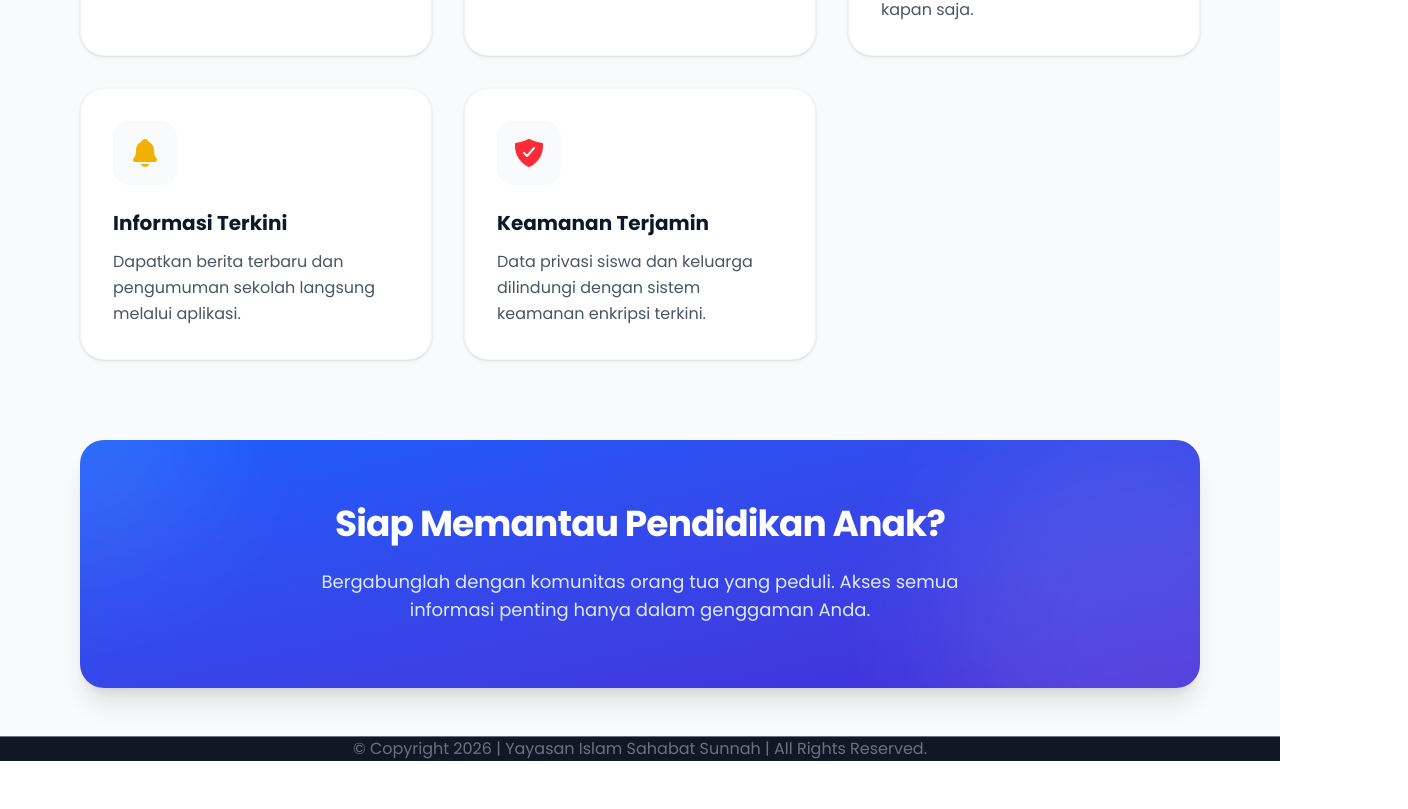
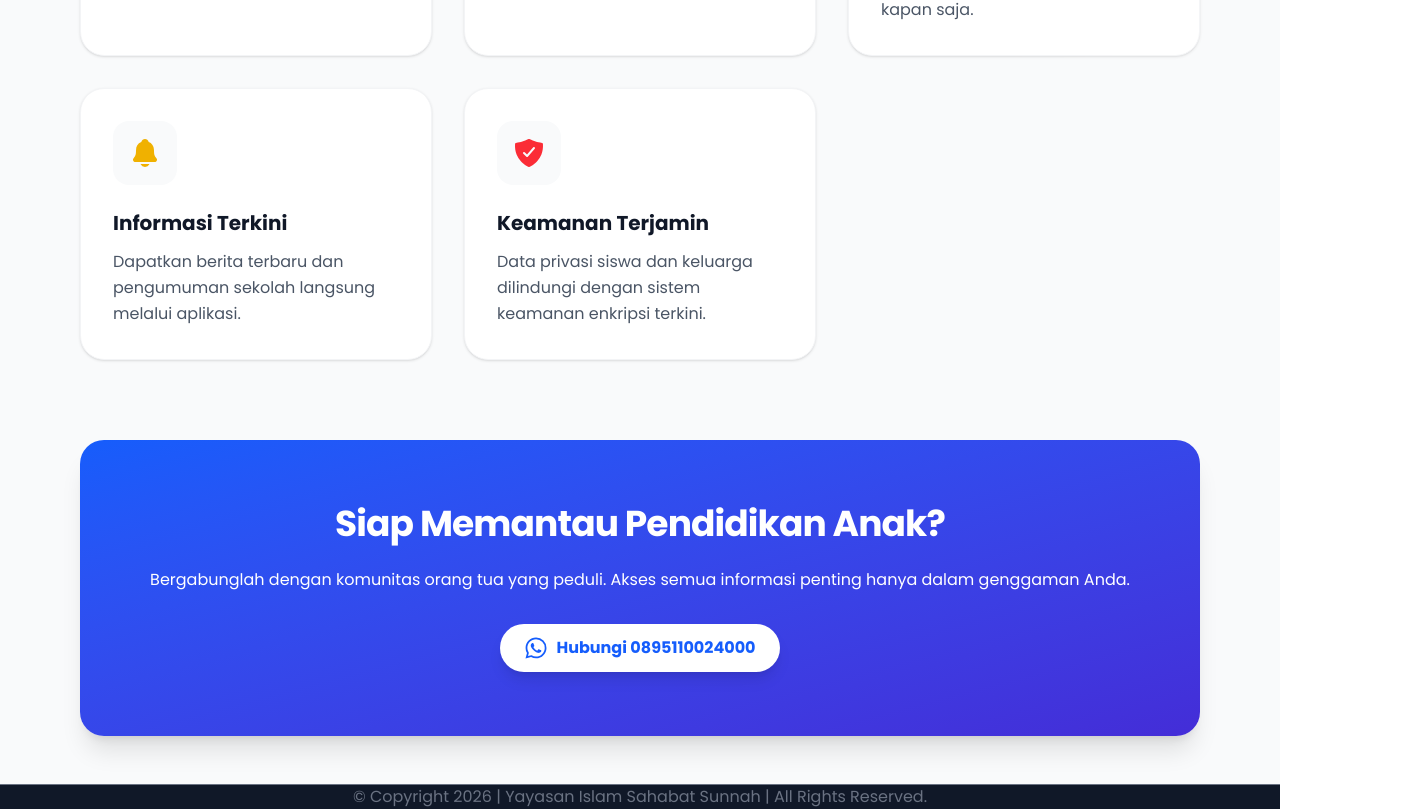
Before and after one commit to ProjectAmy/walimurid, a Next.js app: page /about in a window 1280 px wide. Shown: the part 744-1553 px from the top of the page, 1408 px wide, since content can reach past the window. Before the commit the page ends 1505 px from the top, so only its background shows below. Built offline with nearby package versions, Linux system fonts and the light colour scheme; no server answers.

Commit message:
add contact

```diff
--- a/app/about/page.tsx
+++ b/app/about/page.tsx
@@ -1,4 +1,4 @@
-import { IoStatsChart, IoSchool, IoWallet, IoNotifications, IoShieldCheckmark, IoInformationCircle } from "react-icons/io5";
+import { IoStatsChart, IoSchool, IoWallet, IoNotifications, IoShieldCheckmark, IoInformationCircle, IoLogoWhatsapp } from "react-icons/io5";
 
 const features = [
     {
@@ -67,15 +67,24 @@ const AboutPage = () => {
             <div className="bg-gradient-to-br from-blue-600 to-indigo-700 rounded-3xl p-10 md:p-16 text-center text-white shadow-xl overflow-hidden relative isolate">
                 <div className="relative z-10">
                     <h2 className="text-3xl md:text-4xl font-bold mb-6 tracking-tight">Siap Memantau Pendidikan Anak?</h2>
-                    <p className="mb-0 text-blue-100 text-lg max-w-2xl mx-auto">
-                        Bergabunglah dengan komunitas orang tua yang peduli. Akses semua informasi penting hanya dalam genggaman Anda.
-                    </p>
+                    Bergabunglah dengan komunitas orang tua yang peduli. Akses semua informasi penting hanya dalam genggaman Anda.
                 </div>
+                <div className="mt-8">
+                    <a
+                        href="https://wa.me/62895110024000"
+                        target="_blank"
+                        rel="noopener noreferrer"
+                        className="inline-flex items-center gap-2 px-6 py-3 bg-white text-blue-600 rounded-full font-bold hover:bg-blue-50 transition-colors duration-300 shadow-lg hover:shadow-xl"
+                    >
+                        <IoLogoWhatsapp className="w-6 h-6" />
+                        Hubungi 0895110024000
+                    </a>
+                </div>
+            </div>
 
-                {/* Decorative Background Elements */}
-                <div className="absolute top-0 left-0 w-64 h-64 bg-white/10 rounded-full blur-3xl -translate-x-1/2 -translate-y-1/2"></div>
-                <div className="absolute bottom-0 right-0 w-96 h-96 bg-white/10 rounded-full blur-3xl translate-x-1/3 translate-y-1/3"></div>
-            </div>
+            {/* Decorative Background Elements */}
+            <div className="absolute top-0 left-0 w-64 h-64 bg-white/10 rounded-full blur-3xl -translate-x-1/2 -translate-y-1/2"></div>
+            <div className="absolute bottom-0 right-0 w-96 h-96 bg-white/10 rounded-full blur-3xl translate-x-1/3 translate-y-1/3"></div>
         </div>
     );
 };
```
